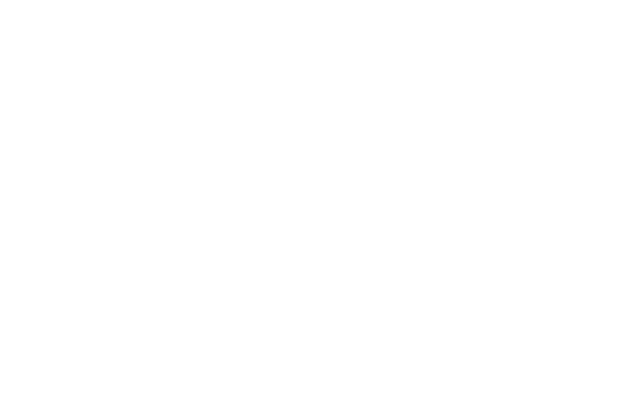
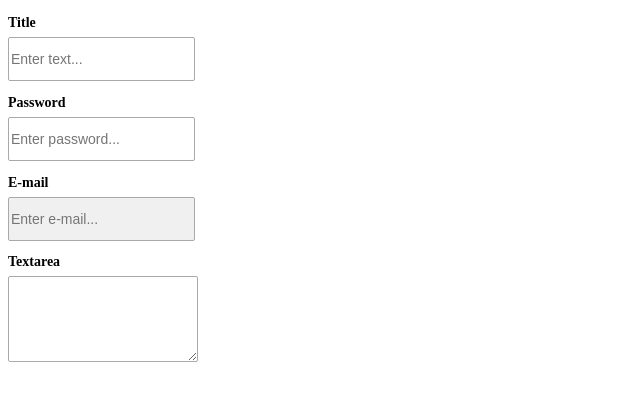
Before and after one commit to volirimx/FE104-react, a React (Vite) app: page / in a window 1280 px wide. Shown: the top 400 px of the page, without its empty margins (0-640 px from the left). Built offline with nearby package versions, Linux system fonts and the light colour scheme.

Commit message:
Nastia-input/textArea-components

```diff
--- a/src/App.tsx
+++ b/src/App.tsx
@@ -1,7 +1,30 @@
-import "./App.css";
+import { useState } from "react";
+import { Input } from './components/Input/index.tsx'
+import { Textarea } from "./components/Textarea/index.tsx";
 
 function App() {
-  return <div></div>;
+  const [inputTextValue, setInputTextValue] = useState('');
+  const handleTextInputChange = (e: React.ChangeEvent<HTMLInputElement>) => {
+    setInputTextValue(e.target.value);
+  }
+  const [inputPasswordValue, setPasswordInputValue] = useState('');
+  const handlePasswordInputChange = (e: React.ChangeEvent<HTMLInputElement>) => {
+    setPasswordInputValue(e.target.value);
+  }
+  const [inputEmailValue, setInputEmailValue] = useState('');
+  const handleEmailInputChange = (e: React.ChangeEvent<HTMLInputElement>) => {
+    setInputEmailValue(e.target.value);
+  }
+  const [textarea, setTextarea] = useState('');
+  const handleTextareaInputChange = (e: React.ChangeEvent<HTMLTextAreaElement>) => {
+    setTextarea(e.target.value);
+  }
+  return <div>
+    <Input name="Title" inputType="text" value={inputTextValue} onChange={handleTextInputChange} placeHolder='Enter text...' />
+    <Input name="Password" inputType="password" value={inputPasswordValue} onChange={handlePasswordInputChange} placeHolder='Enter password...' />
+    <Input name="E-mail" inputType="email" value={inputEmailValue} onChange={handleEmailInputChange} disabled={true} placeHolder='Enter e-mail...' />
+    <Textarea name="Textarea" value={textarea} onChange={handleTextareaInputChange} />
+  </div>;
 }
 
 export default App;
--- /dev/null
+++ b/src/components/Input/index.module.css
@@ -0,0 +1,30 @@
+.inputWrapper{
+    display: flex;
+    flex-direction: column;
+    align-items: flex-start;
+    justify-content: space-evenly;
+    min-width: 100px;
+    min-height: 80px;
+}
+
+.inputLabel{
+    font-size: 14px;
+    font-weight: 600;
+}
+.input{
+    border: 1px solid rgb(170, 168, 168);
+    min-height: 40px;
+    border-radius: 2px;
+    color: rgb(170, 168, 168);
+    font-size: 14px;
+}
+.input:focus{
+    color:black;
+    border-color: rgb(170, 168, 168);
+}
+.input:disabled{
+    background-color: rgb(240, 240, 240);
+}
+.input:invalid{
+    border: 2px solid rgb(204, 13, 13);
+}
--- /dev/null
+++ b/src/components/Input/index.tsx
@@ -0,0 +1,21 @@
+
+import styles from './index.module.css';
+
+type InputType = 'text' | 'email' | 'password';
+interface Input {
+    name: string;
+    value: string | number;
+    inputType: InputType;
+    placeHolder?: string;
+    disabled?: boolean;
+    onChange?: (e: React.ChangeEvent<HTMLInputElement>) => void | undefined;
+}
+
+export const Input = ({ name, value, inputType, placeHolder = '', disabled = false, onChange }: Input) => {
+    return (
+        <div className={styles.inputWrapper}>
+            <label className={styles.inputLabel}>{name}</label>
+            <input className={styles.input} type={inputType} placeholder={placeHolder} disabled={disabled} value={value} onChange={onChange} />
+        </div>
+    )
+}
--- /dev/null
+++ b/src/components/Textarea/index.module.css
@@ -0,0 +1,19 @@
+.textareaWrapper{
+    display: flex;
+    flex-direction: column;
+    align-items: flex-start;
+    justify-content: space-evenly;
+    min-width: 120px;
+    min-height: 120px;
+}
+.textareaLabel{
+    font-size: 14px;
+    font-weight: 600;
+}
+.textarea{
+    border: 1px solid rgb(170, 168, 168);
+    min-height: 80px;
+    border-radius: 2px;
+    color: rgb(170, 168, 168);
+    font-size: 14px;
+}
--- /dev/null
+++ b/src/components/Textarea/index.tsx
@@ -0,0 +1,17 @@
+import styles from './index.module.css';
+
+interface Textarea {
+    name: string;
+    value: string | number;
+    placeHolder?: string;
+    disabled?: boolean;
+    onChange?: (e: React.ChangeEvent<HTMLTextAreaElement>) => void | undefined;
+}
+export const Textarea = ({ name, value, placeHolder, disabled = false, onChange }: Textarea) => {
+    return (
+        <div className={styles.textareaWrapper}>
+            <label className={styles.textareaLabel}>{name}</label>
+            <textarea className={styles.textarea} placeholder={placeHolder} disabled={disabled} value={value} onChange={onChange} />
+        </div>
+    )
+}
```
